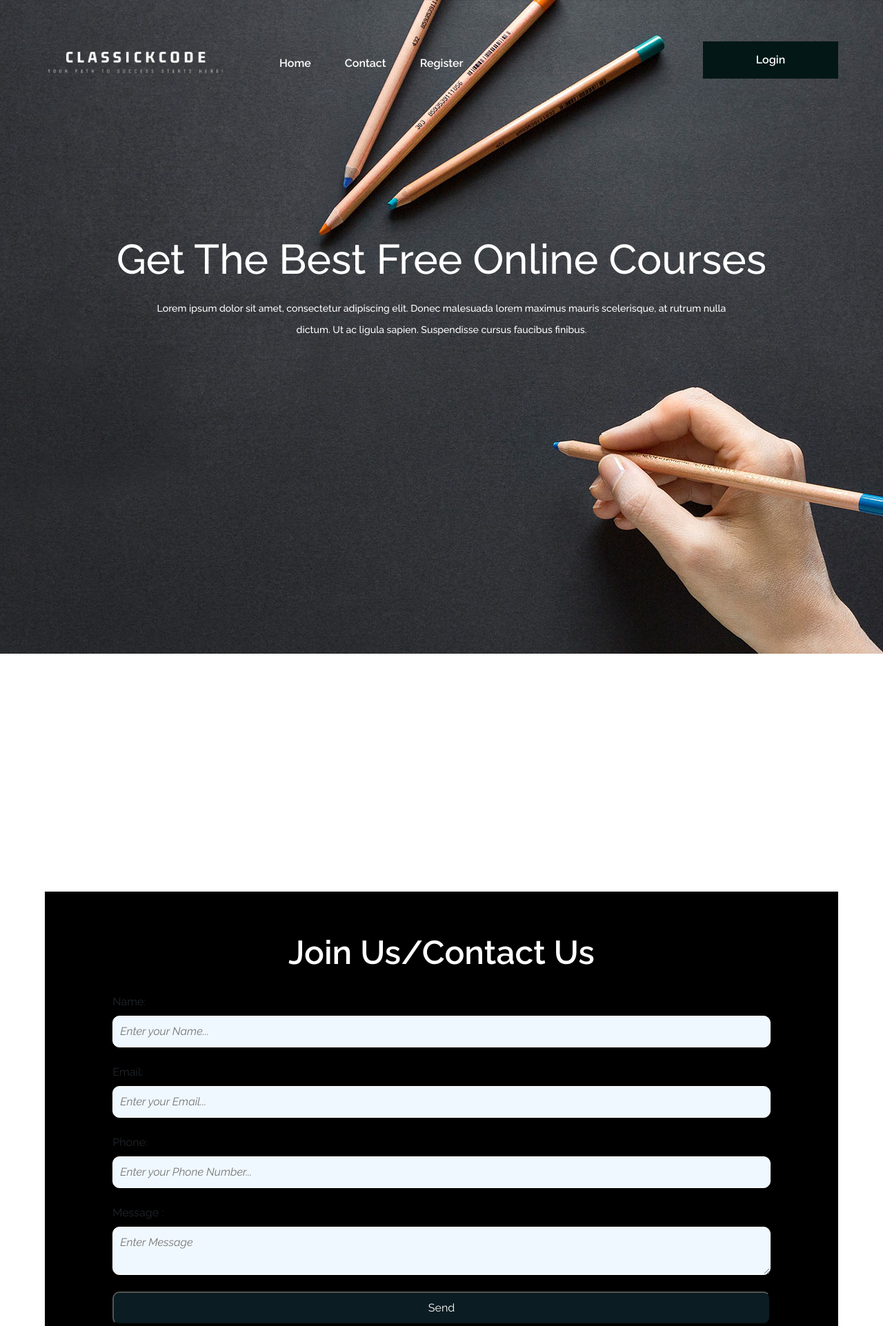
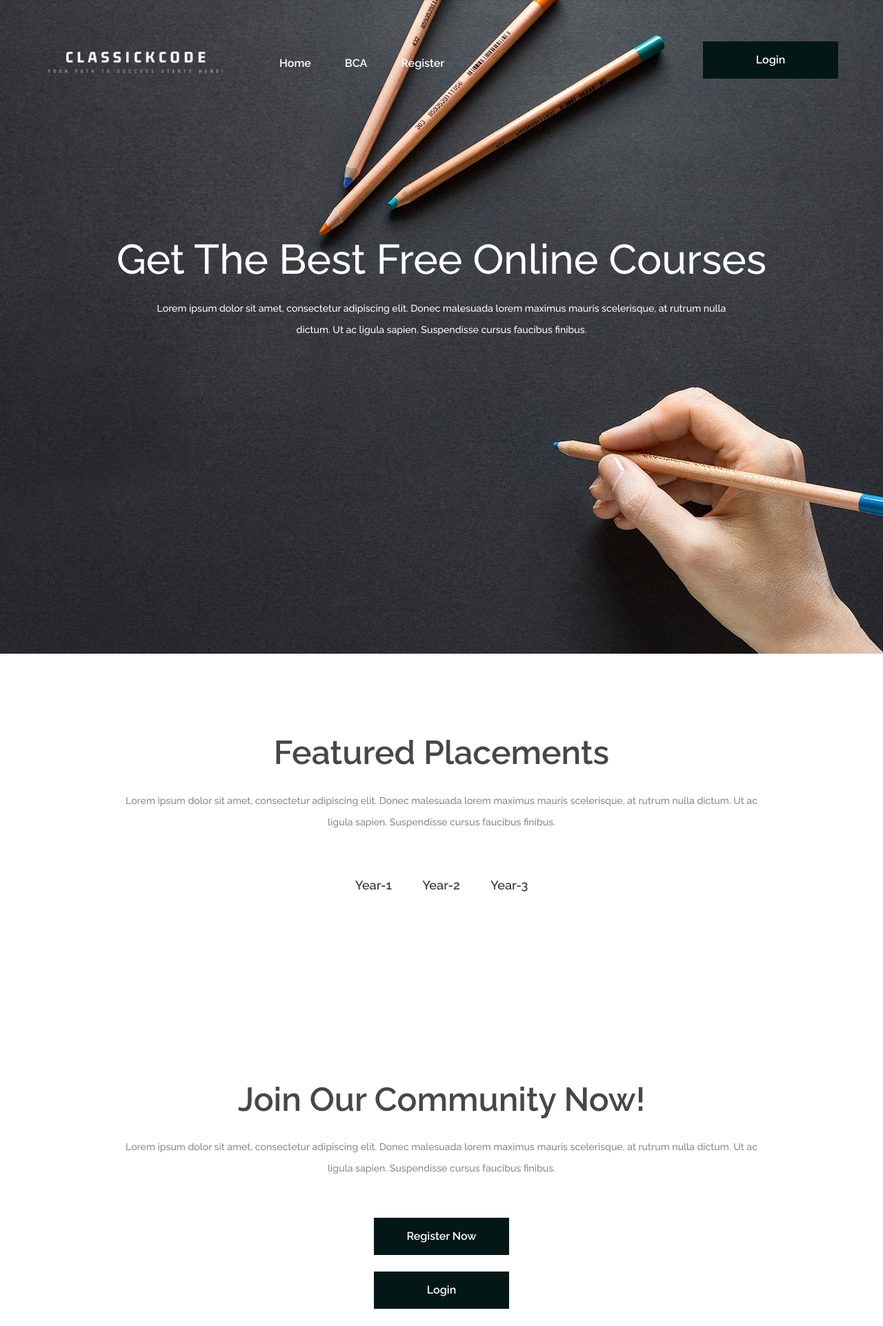
Before and after one commit to Parth2124/ClassickCoders, a Django app: page / in a window 1280 px wide. Shown: the top 1923 px of the page at 69% size. Run offline with Django 5.2, Linux system fonts and the light colour scheme; data that the repository does not hold is empty; some libraries are stand-ins or nearby versions.

Commit message:
huge change

```diff
--- a/startup/views.py
+++ b/startup/views.py
@@ -1,5 +1,5 @@
 from django.shortcuts import render , redirect
-from .models import courses , jobs , internships
+from .models import courses , Year_1 , Year_2 , Year_3
 from django.core.mail import send_mail
 from django.contrib.auth.models import User,auth
 from django.contrib import messages
@@ -12,8 +12,9 @@
 
 
     freecourses = courses.objects.all()
-    freejobs = jobs.objects.all()
-    freeinternships = internships.objects.all()
+    Year1 = Year_1.objects.all()
+    Year2 = Year_2.objects.all()
+    Year3 = Year_3.objects.all()
 
 
 
@@ -23,7 +24,7 @@
         show_contact_button = False
         # return render(request, 'index.html', {'show_contact_button': show_contact_button})
 
-    return render(request, 'index.html',{'freecourses': freecourses , 'freejobs' :freejobs , 'freeinternships' : freeinternships , 'show_contact_button': show_contact_button})
+    return render(request, 'index.html',{'freecourses': freecourses , 'Year1' :Year1 , 'Year2' : Year2 , 'Year3': Year3,  'show_contact_button': show_contact_button})
 
 from django.core.mail import send_mail
 from django.shortcuts import render, redirect
--- a/templates/index.html
+++ b/templates/index.html
@@ -88,9 +88,9 @@
 						<ul>
 							<li><a href="/">Home</a></li>
 
-							<li><a href="#" id="contact-button">Contact</a></li>
+							<li><a href="#" id="BCA-button">BCA</a></li>
 							{% if show_contact_button %}
-							<li><a href="/">Courses</a></li>
+							<li><a href="/" id="online-course-button">Courses</a></li>
 							{% endif %}
 
 							{% if user.is_authenticated %}
@@ -133,54 +133,21 @@
 	<!-- Hero section end -->
 
 
-	<!-- categories section -->
-	<section class="categories-section spad" id="contact-button">
-		{% if show_contact_button %}
-		<div class="container">
-			<div class="section-title">
-				<h2>Our Free Courses </h2>
-				<p> These Courses are Updating on daily basis & The courses are free for first 1000 enrollments</p>
-			</div>
-			<div class="row">
-				<!-- categorie -->
-
-				{%for course in freecourses %}
-				<div class="col-lg-4 col-md-6">
-					<div class="categorie-item">
-						<div class="ci-thumb set-bg" data-setbg="{{course.img.url}}"></div>
-						<div class="ci-text" style="background-color: rgb(3, 23, 23);">
-							<h5>{{course.name}}</h5>
-							<p> {{course.description}} </p>
-							<a href="{{course.link}}"><button class="btn" type="submit" >Enroll</button></a>
-						</div>
-					</div>
-				</div>
-				{% endfor %}
-				{% endif %}
-
-				<!-- categorie -->
-				<!--  -->
-				<!-- categorie -->
-				<!--  -->
-				<!-- categorie -->
-
-		</div>
-	</section>
 	<!-- categories section end -->
 
 
 	<!-- contact section -->
-	<section class="course-section spad" id="course-section" >
+	<!-- <section class="course-section spad" id="course-section" >
 		<div class="container" >
 			<div class="search-warp" style="background-color: rgb(0, 0, 0);">
 				<div class="section-title text-white">
 					<h2>Join Us/Contact Us</h2>
 				</div>
 				<div class="row">
-					<div class="col-md-10 offset-md-1">
+					<div class="col-md-10 offset-md-1"> -->
 						<!-- search form -->
 
-						<form method="post"  onsubmit="sendEmail(); reset(); return false;">
+						<!-- <form method="post"  onsubmit="sendEmail(); reset(); return false;">
 							{% csrf_token %}
 
 								<label for="name">Name:</label>
@@ -197,21 +164,17 @@
 
 								<button type="submit">Send</button>
 								<br>
-							</form>
-
-
-
-
+							</form>	 -->
 						<!-- <form class="course-search-form">
 							<input type="text" placeholder="Course">
 							<input type="text" class="last-m" placeholder="Category">
 							<button class="site-btn">Search Couse</button>
 						</form> -->
-					</div>
+					<!-- </div>
 				</div>
 			</div>
 		</div>
-	</section>
+	</section> -->
 	<!-- search section end -->
 
 
@@ -223,11 +186,12 @@
 				<p>Lorem ipsum dolor sit amet, consectetur adipiscing elit. Donec malesuada lorem maximus mauris scelerisque, at rutrum nulla dictum. Ut ac ligula sapien. Suspendisse cursus faucibus finibus.</p>
 			</div>
 		</div>
-		<div class="course-warp">
+		<div class="course-warp" id="course-section">
 			<ul class="course-filter controls">
-				<li class="control active" data-filter="all">All</li>
-				<li class="control" data-filter=".job">Jobs</li>
-				<li class="control" data-filter=".internship">Internships</li>
+				<!-- <li class="control active" data-filter="all">All</li> -->
+				<li class="control active" data-filter=".Year_1">Year-1</li>
+				<li class="control" data-filter=".Year_2">Year-2</li>
+				<li class="control" data-filter=".Year_3">Year-3</li>
 				<!-- <li class="control" data-filter=".web">Web Development</li>
 				<li class="control" data-filter=".photo">Photography</li> -->
 			</ul>
@@ -235,22 +199,22 @@
 
 				<!-- JOBS -->
 
-				{%for job in freejobs%}
-				<div class="mix col-lg-3 col-md-4 col-sm-6 job">
+				{%for Year_1 in Year1 %}
+				<div class="mix col-lg-3 col-md-4 col-sm-6 Year_1">
 					<div class="course-item">
-						 <div class="course-thumb set-bg" data-setbg="{{job.img.url}}">
-							 <div class="price" style="background-color: rgb(3, 23, 23);">{{job.tag}} </div>
-							</div>
-							<div class="course-info" style="background-color: rgb(3, 23, 23);">
-								<div class="course-text">
-									<h5>{{job.name}}</h5>
-									<p>{{job.description}} </p>
-								<div class="students">{{job.applied}}</div>
+						<!-- <div class="course-thumb set-bg" data-setbg="{{job.img.url}}"> -->
+							<div class="price" style="background-color: rgb(3, 23, 23);">{{Year_1.tag}} </div>
+
+						<div class="course-info" style="background-color: rgb(3, 23, 23);">
+							<div class="course-text">
+									<h5>{{Year_1.name}}</h5>
+									<p>{{Year_1.description}} </p>
+								<div class="students">{{Year_1.applied}}</div>
 							</div>
 							<div class="course-author">
 								<!-- <div class="ca-pic set-bg" data-setbg="{% static 'img/authors/2.jpg' %}"></div>
 								<p>William Parker, <span>Developer</span></p> -->
-								<a href="{{job.link}}"><button class="btn">Apply Now</button></a>
+								<a href="{{Year_1.link}}"><button class="btn">Apply Now</button></a>
 							</div>
 						</div>
 					</div>
@@ -260,22 +224,42 @@
 
 				<!-- INTERNSHIPS -->
 
-				{%for internship in freeinternships%}
-				<div class="mix col-lg-3 col-md-4 col-sm-6 internship">
+				{%for Year_2 in Year2 %}
+				<div class="mix col-lg-3 col-md-4 col-sm-6 Year_2">
 					<div class="course-item">
-						<div class="course-thumb set-bg" data-setbg="{{internship.img.url}}">
-							<div class="price" style="background-color: rgb(3, 23, 23);">{{internship.tag}}</div>
-						</div>
+						<!-- <div class="course-thumb set-bg" data-setbg="{{internship.img.url}}"> -->
+							<div class="price" style="background-color: rgb(3, 23, 23);">{{Year_2.tag}}</div>
+
 						<div class="course-info" style="background-color: rgb(3, 23, 23);">
 							<div class="course-text">
-								<h5>{{internship.name}} </h5>
-								<p>{{internship.description}} </p>
-								<div class="students">{{internship.applied}} </div>
+								<h5>{{Year_2.name}} </h5>
+								<p>{{Year_2.description}} </p>
+								<div class="students">{{Year_2.applied}} </div>
 							</div>
 							<div class="course-author">
 								<!-- <div class="ca-pic set-bg" data-setbg="{% static 'img/authors/2.jpg' %}"></div>
 								<p>William Parker, <span>Developer</span></p> -->
-								<a href="{{internship.link}}"><button class="btn">Apply Now</button></a>
+								<a href="{{Year_2.link}}"><button class="btn">Apply Now</button></a>
+							</div>
+						</div>
+					</div>
+				</div>
+				{%endfor%}
+
+				{%for Year_3 in Year3 %}
+				<div class="mix col-lg-3 col-md-4 col-sm-6 Year_3">
+					<div class="course-item">
+							<div class="price" style="background-color: rgb(3, 23, 23);">{{Year_3.tag}}</div>
+						<div class="course-info" style="background-color: rgb(3, 23, 23);">
+							<div class="course-text">
+								<h5>{{Year_3.name}} </h5>
+								<p>{{Year_3.description}} </p>
+								<div class="students">{{Year_3.applied}} </div>
+							</div>
+							<div class="course-author">
+								<!-- <div class="ca-pic set-bg" data-setbg="{% static 'img/authors/2.jpg' %}"></div>
+								<p>William Parker, <span>Developer</span></p> -->
+								<a href="{{Year_3.link}}"><button class="btn">Apply Now</button></a>
 							</div>
 						</div>
 					</div>
@@ -288,6 +272,31 @@
 	</section>
 	<!-- JOB section end -->
 
+	<!-- courses online section -->
+	{% if show_contact_button %}
+	<section class="categories-section spad" id="online-course">
+		<div class="container">
+			<div class="section-title">
+				<h2>Our Free Courses </h2>
+				<p> These Courses are Updating on daily basis & The courses are free for first 1000 enrollments</p>
+			</div>
+			<div class="row">
+				<!-- categorie -->
+				{%for course in freecourses %}
+				<div class="col-lg-4 col-md-6">
+					<div class="categorie-item">
+						<div class="ci-thumb set-bg" data-setbg="{% static 'img/bg.jpg' %}"></div>
+						<div class="ci-text" style="background-color: rgb(3, 23, 23);">
+							<h5>{{course.name}}</h5>
+							<p> {{course.description}} </p>
+							<a href="{{course.link}}"><button class="btn" type="submit" >Enroll</button></a>
+						</div>
+					</div>
+				</div>
+				{% endfor %}
+				{% endif %}
+		</div>
+	</section>
 
 	<!-- signup section -->
 	<!-- <section class="signup-section spad">
@@ -411,9 +420,15 @@
 	</footer>
 	<!-- footer section end -->
 	 <script>
-		document.getElementById('contact-button').addEventListener('click', function(event) {
+		document.getElementById('BCA-button').addEventListener('click', function(event) {
 			event.preventDefault();
 			document.getElementById('course-section').scrollIntoView({ behavior: 'smooth' });
+		});
+	 </script>
+	 <script>
+		document.getElementById('online-course-button').addEventListener('click', function(event) {
+			event.preventDefault();
+			document.getElementById('online-course').scrollIntoView({ behavior: 'smooth' });
 		});
 	 </script>
 
```
Also changed, not shown: startup/admin.py (+4 -3 lines), startup/models.py (+15 -6 lines), startup/migrations/0002_remove_jobs_applied_remove_jobs_img.py (added), startup/migrations/0003_rename_jobs_sem_1.py (added), startup/migrations/0004_sem_2_delete_internships.py (added), startup/migrations/0005_sem_3.py (added), startup/migrations/0006_year_3_rename_sem_1_year_1_rename_sem_3_year_2_and_more.py (added).
